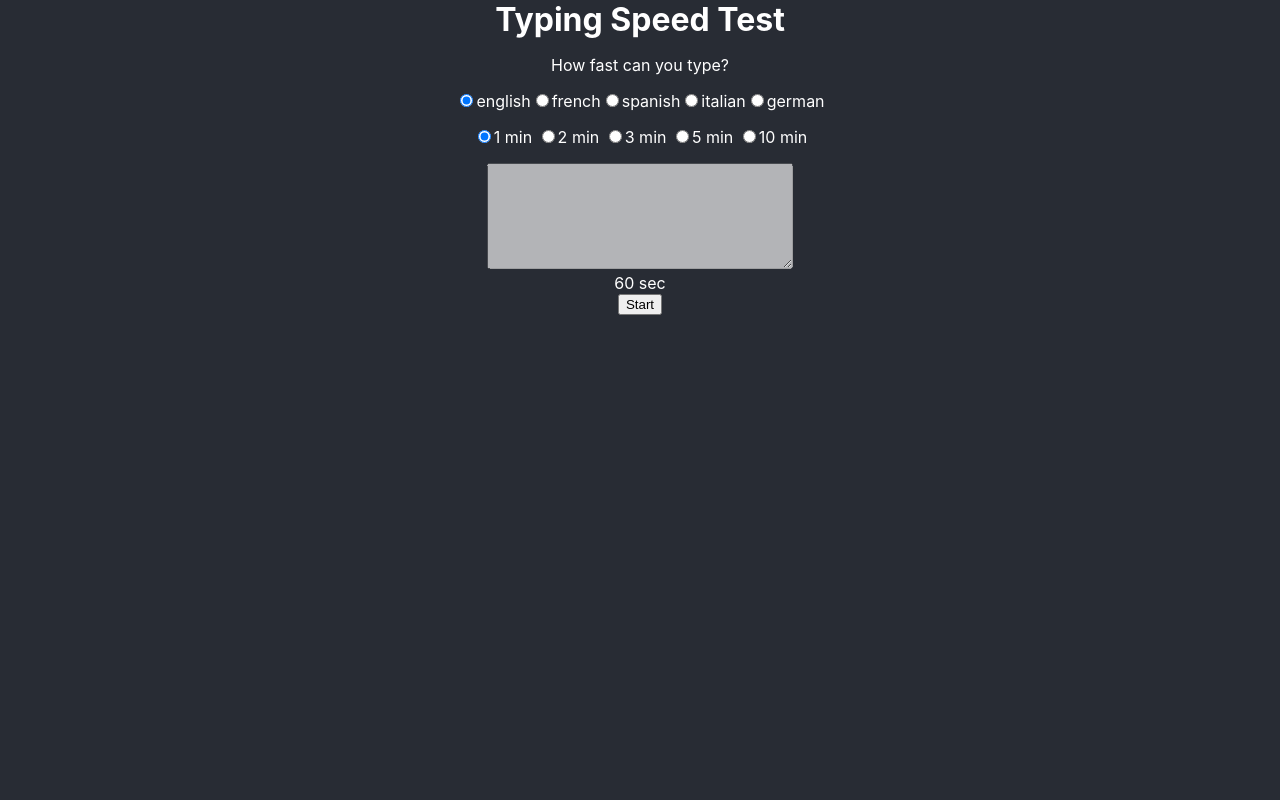
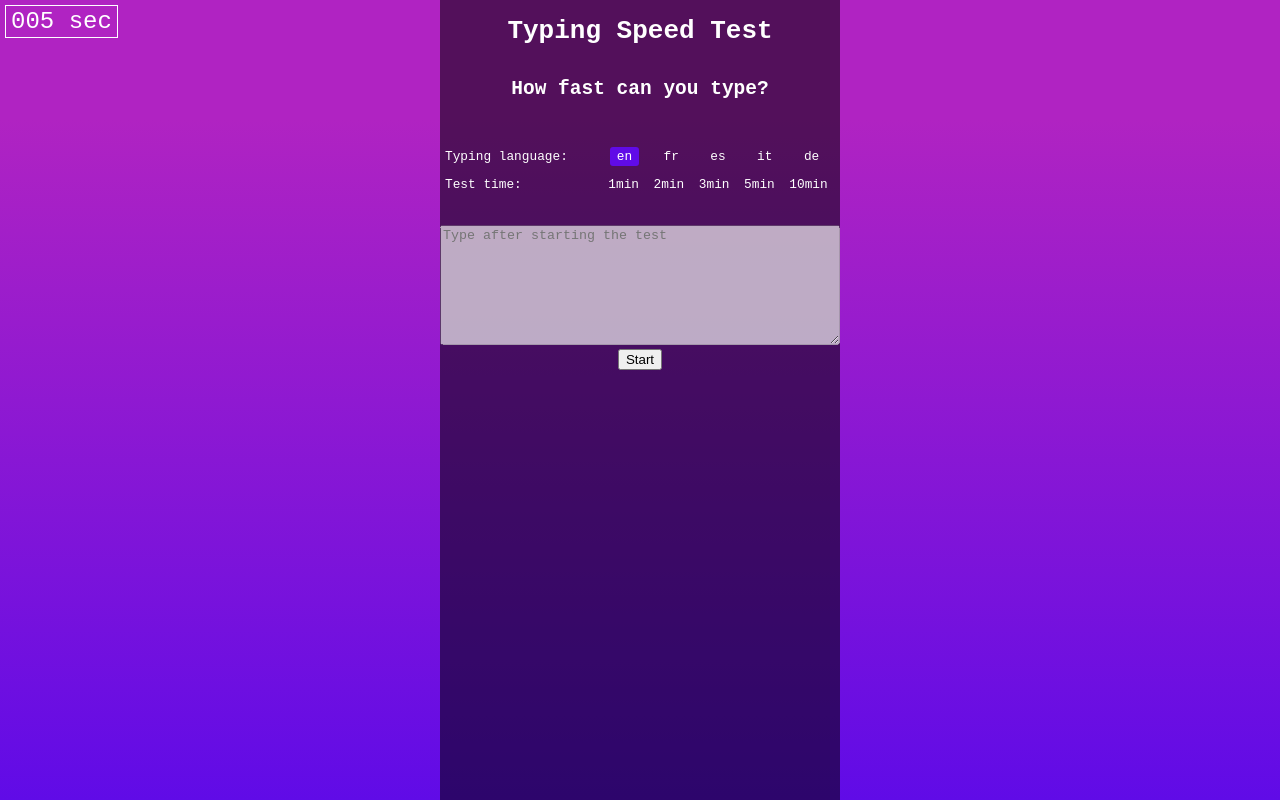
Before and after one commit to Hecktors/typing-speed-test, a React (Create React App) app: page / in a window 1280 px wide. Built offline with nearby package versions, Linux system fonts and the light colour scheme.

Commit message:
Change language data structure, add style to body, ul, proofedText

```diff
--- a/src/App.css
+++ b/src/App.css
@@ -1,5 +1,9 @@
+* {
+  box-sizing: border-box;
+}
 h1 {
   margin: 0;
+  padding: 1rem;
 }
 
 #root,
@@ -9,17 +13,44 @@ body,
   height: 100%;
 }
 
+body {
+  background: linear-gradient(#b023c2 15%, #600be7);
+  font-family: monospace;
+}
+
 .App {
   text-align: center;
-  background-color: #282c34;
+  background-color: #00000087;
   color: white;
-  width: 100%;
+  width: 400px;
+
   margin: auto;
 }
 
 textarea {
-  width: 300px;
-  height: 100px;
+  width: 100%;
+  height: 120px;
+}
+
+.ProofedText {
+  width: 100%;
+  height: 120px;
+  overflow-y: auto;
+  overflow-wrap: break-word;
+  padding: 2px;
+  border: 1px solid #fff;
+  text-align: left;
+  font-size: 13.333px;
+  background-color: #bdabc5;
+}
+
+.counter {
+  position: absolute;
+  top: 5px;
+  left: 5px;
+  padding: 2px 5px;
+  font-size: 1.5rem;
+  border: 1px solid#fff;
 }
 
 .error {
@@ -47,9 +78,44 @@ textarea {
 .result-title {
   display: inline-block;
   width: 150px;
-  /* background-color: green; */
 }
 
 .result-container p.main-result {
   margin: 40px 0;
 }
+
+.Settings {
+  padding: 20px 5px;
+}
+
+.Settings p {
+  display: flex;
+  justify-content: space-between;
+  font-size: 0.8rem;
+}
+
+input:checked ~ label {
+  /* display: none; */
+  background-color: #600be7;
+  border-radius: 3px;
+}
+
+input[type="radio"] {
+  display: none;
+}
+
+ul {
+  width: 60%;
+  display: flex;
+  justify-content: space-around;
+  padding: 0;
+  margin: 0;
+}
+
+ul li {
+  list-style: none;
+}
+
+li label {
+  padding: 2px 7px;
+}
--- a/src/App.js
+++ b/src/App.js
@@ -9,7 +9,7 @@ import Result from "./components/Result"
 
 export default function App() {
   const DEFAULT_LANGUAGE = (navigator.language || navigator.userLanguage).replace("-", "")
-  const DEFAULT_TIME = 60
+  const DEFAULT_TIME = 5
 
   const {
     settings,
@@ -29,10 +29,18 @@ export default function App() {
 
   return (
     <div className="App">
+      <div className="counter">
+        {Number(timeLeft).toLocaleString("en-US", {
+          minimumIntegerDigits: 3,
+          useGrouping: false,
+        })}{" "}
+        sec
+      </div>
       <Header />
       <main>
         <Settings settings={settings} updateSettings={updateSettings} />
-        <TypingTest textAreaRef={textAreaRef} isDisabled={!isTestRunning} num={timeLeft} />
+
+        <TypingTest textAreaRef={textAreaRef} isDisabled={!isTestRunning} />
 
         {hasTextProofed && <ProofedText text={textAreaRef.current.value} errors={spellingErrors} />}
 
--- a/src/components/Button.js
+++ b/src/components/Button.js
@@ -1,4 +1,4 @@
-export default function Button({ text, onClick, disabled }) {
+export default function Button({ text, onClick, disabled = false }) {
   return (
     <button onClick={onClick} disabled={disabled}>
       {text}
--- a/src/components/Header.js
+++ b/src/components/Header.js
@@ -2,7 +2,7 @@ export default function Header() {
   return (
     <header className="header">
       <h1>Typing Speed Test</h1>
-      <p>How fast can you type?</p>
+      <h2>How fast can you type?</h2>
     </header>
   )
 }
--- a/src/components/ProofedText.js
+++ b/src/components/ProofedText.js
@@ -1,7 +1,7 @@
-import getWordArray from "../services/getWordArray"
+import convertTextToWordArray from "../services/convertTextToWordArray"
 
 export default function ProofreadedText({ text, errors }) {
-  const words = getWordArray(text)
+  const words = convertTextToWordArray(text)
   const proofedWords = words.map((word, index) => {
     return (
       <span key={index} className={errors.includes(word) ? "error" : "correct"}>
@@ -9,5 +9,5 @@ export default function ProofreadedText({ text, errors }) {
       </span>
     )
   })
-  return <div>{proofedWords}</div>
+  return <div className="ProofedText">{proofedWords}</div>
 }
--- a/src/components/Settings.js
+++ b/src/components/Settings.js
@@ -1,46 +1,49 @@
 export default function Settings({ settings, updateSettings }) {
-  const languageOptions = {
-    enUS: "english",
-    frFR: "french",
-    esES: "spanish",
-    itIT: "italian",
-    deDE: "german",
-  }
+  const languageOptions = ["enUS", "frFR", "esES", "itIT", "deDE"]
   const timeOptions = [60, 120, 180, 300, 600]
 
-  return (
-    <div>
-      <p>
-        {Object.keys(languageOptions).map((lgCode) => (
-          <label key={lgCode}>
+  const languageList = (
+    <ul>
+      {languageOptions.map((lgCode) => (
+        <li key={lgCode}>
           <input
             onChange={(e) => updateSettings(e)}
             type="radio"
             name="language"
+            id={lgCode}
             value={lgCode}
             checked={settings.language === lgCode}
           />
-            {languageOptions[lgCode]}
-          </label>
+          <label for={lgCode}>{lgCode.slice(0, 2)}</label>
+        </li>
       ))}
-      </p>
+    </ul>
+  )
 
-      <p>
+  const timeList = (
+    <ul>
       {timeOptions.map((sec) => {
         return (
-            <label key={sec}>
+          <li key={sec}>
             <input
               onChange={(e) => updateSettings(e)}
               type="radio"
               name="time"
+              id={sec}
               value={sec}
               checked={Number(settings.time) === sec}
             />
-              {sec / 60} min{" "}
-            </label>
+            <label htmlFor={sec}>{sec / 60}min</label>
+          </li>
         )
       })}
-      </p>
+    </ul>
+  )
+
+  return (
+    <div className="Settings">
+      <p>Typing language:{languageList}</p>
+      <p>Test time: {timeList}</p>
     </div>
   )
 }
--- a/src/components/TypingTest.js
+++ b/src/components/TypingTest.js
@@ -1,8 +1,11 @@
-export default function TypingTest({ textAreaRef, isDisabled, num }) {
+export default function TypingTest({ textAreaRef, isDisabled }) {
   return (
     <div className="TypingTest">
-      <textarea ref={textAreaRef} disabled={isDisabled} />
-      <div className="counter">{num} sec</div>
+      <textarea
+        ref={textAreaRef}
+        disabled={isDisabled}
+        placeholder="Type after starting the test"
+      />
     </div>
   )
 }
--- a/src/hooks/useTypingTest.js
+++ b/src/hooks/useTypingTest.js
@@ -1,6 +1,6 @@
 import { useState, useEffect, useRef } from "react"
 import checkSpelling from "../services/spellCheckerApi"
-import getWordArray from "../services/getWordArray"
+import convertTextToWordArray from "../services/convertTextToWordArray"
 
 export default function useTypingText(initLanguage, initTime) {
   const [settings, setSettings] = useState({
@@ -11,10 +11,11 @@ export default function useTypingText(initLanguage, initTime) {
   const [timeLeft, setTimeRemaining] = useState(initTime)
   const [spellingErrors, setSpellingErrors] = useState([])
   const [numWords, setNumWords] = useState(0)
-  const [error, setErrorMsg] = useState(null)
   const [isTestRunning, setIsTestRunning] = useState(false)
   const [hasResult, setHasResult] = useState(false)
   const [hasTextProofed, setHasTextProofed] = useState(false)
+  const [error, setErrorMsg] = useState(null)
+
   const textAreaRef = useRef(null)
   const timerRef = useRef(null)
 
@@ -63,7 +64,7 @@ export default function useTypingText(initLanguage, initTime) {
       if (data.spellingErrorCount) {
         setSpellingErrors(data.elements[0].errors.map((error) => error.word))
       }
-      setNumWords(getWordArray(textAreaRef.current.value).length)
+      setNumWords(convertTextToWordArray(textAreaRef.current.value).length)
       setHasTextProofed(true)
       setHasResult(true)
     } else {
--- a/src/services/getWordArray.js
+++ b/src/services/convertTextToWordArray.js
@@ -1,4 +1,4 @@
-export default function getWordArray(text) {
+export default function convertTextToWordArray(text) {
   const words = text.trim().split(" ")
   return words.filter((word) => /[a-zA-Z]/.test(word))
 }
```
Lines whose indentation alone changed are shown as unchanged.
